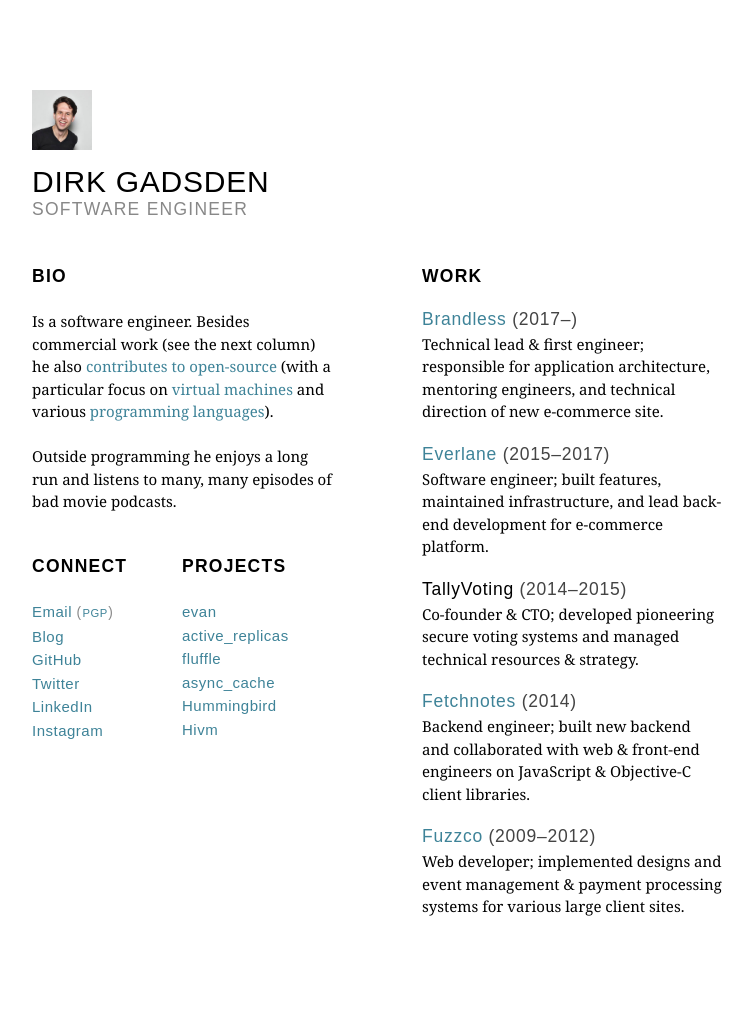
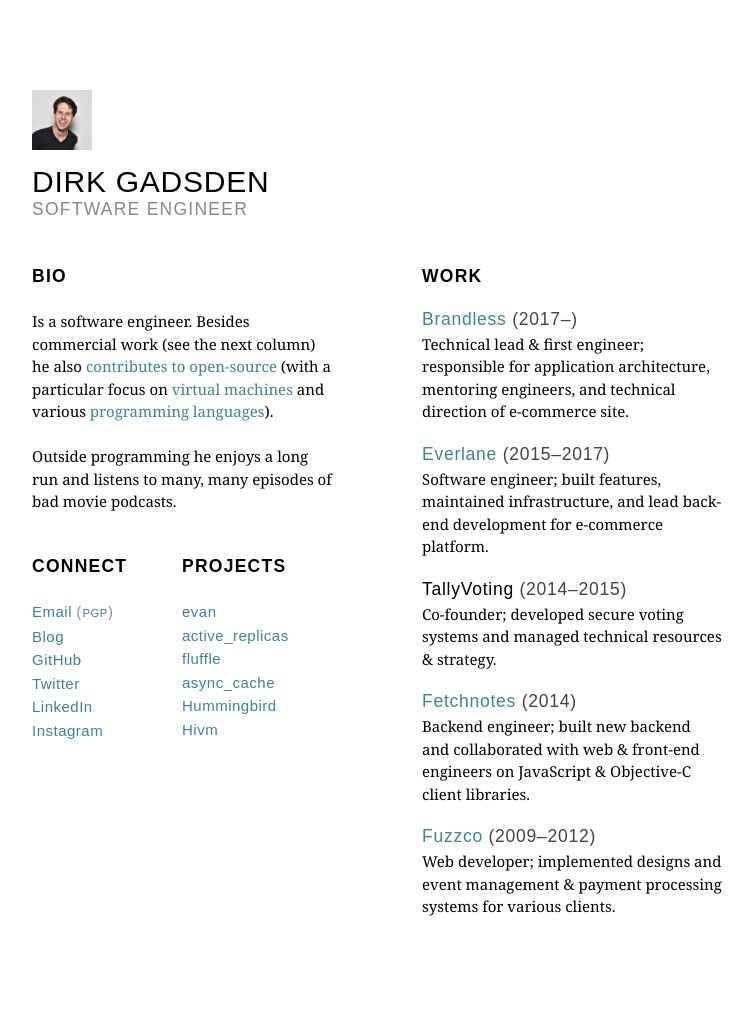
Before and after one commit to dirk/dirk.to, a Jekyll site: the page built from index.html, in a window 1280 px wide. Shown: the whole page, without its empty margins (263-1016 px from the left). Built offline with Jekyll 4.4.1, drawn with Linux system fonts in a browser that asks for light colours; comment, search, counter and statistics services are not loaded.

Commit message:
Edit job history

```diff
--- a/index.html
+++ b/index.html
@@ -48,19 +48,19 @@
             <h2>Work</h2>
 
             <h3><a href="http://www.brandless.com/">Brandless</a> <span>(2017&ndash;)</span></h3>
-            <p>Technical lead &amp; first engineer; responsible for application architecture, mentoring engineers, and technical direction of new e-commerce site.</p>
+            <p>Technical lead &amp; first engineer; responsible for application architecture, mentoring engineers, and technical direction of e-commerce site.</p>
 
             <h3><a href="https://www.everlane.com">Everlane</a> <span>(2015&ndash;2017)</span></h3>
             <p>Software engineer; built features, maintained infrastructure, and lead back-end development for e-commerce platform.</p>
 
             <h3>TallyVoting <span>(2014&ndash;2015)</span></h3>
-            <p>Co-founder &amp; CTO; developed pioneering secure voting systems and managed technical resources &amp; strategy.</p>
+            <p>Co-founder; developed secure voting systems and managed technical resources &amp; strategy.</p>
 
             <h3><a href="http://www.fetchnotes.com">Fetchnotes</a> <span>(2014)</span></h3>
             <p>Backend engineer; built new backend and collaborated with web &amp; front-end engineers on JavaScript &amp; Objective-C client libraries.</p>
 
             <h3><a href="http://fuzzco.com">Fuzzco</a> <span>(2009&ndash;2012)</span></h3>
-            <p>Web developer; implemented designs and event management &amp; payment processing systems for various large client sites.</p>
+            <p>Web developer; implemented designs and event management &amp; payment processing systems for various clients.</p>
           </div>
 
           <div class="column column--connect-and-projects">
```
